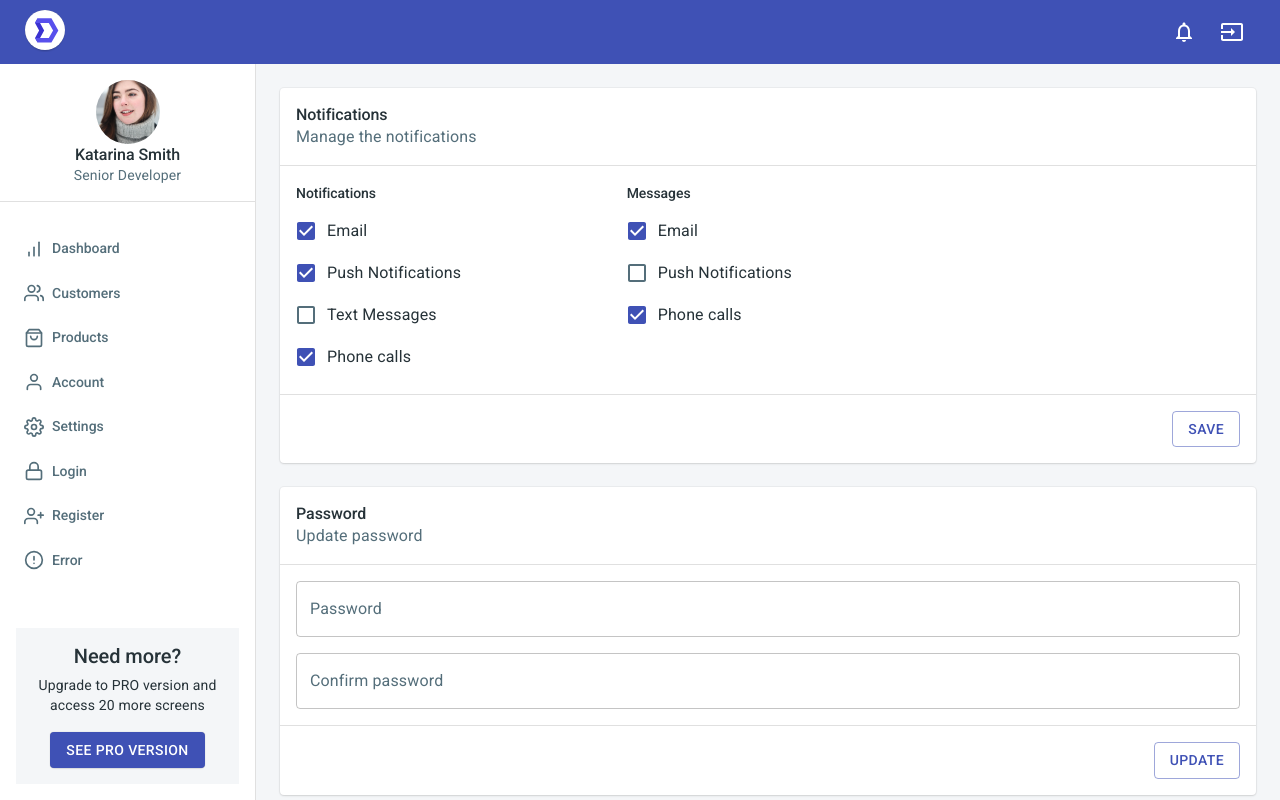
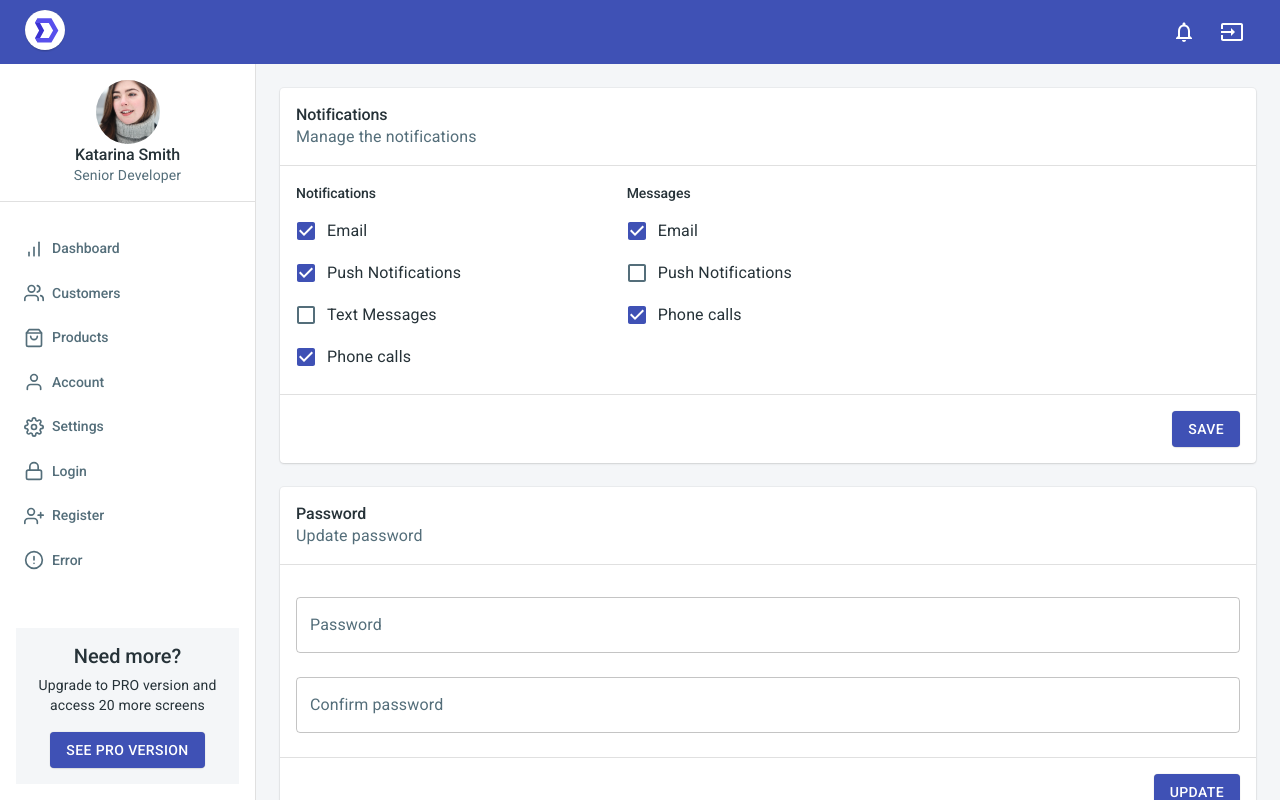
Before and after one commit to brilliantcodes/material-kit-react, a React (Create React App) app: page /app/settings in a window 1280 px wide. Built offline with nearby package versions, Linux system fonts and the light colour scheme.

Commit message:
Fix style

```diff
--- a/src/views/reports/DashboardView/LatestOrders.js
+++ b/src/views/reports/DashboardView/LatestOrders.js
@@ -162,7 +162,7 @@ const LatestOrders = ({ className, ...rest }) => {
       </PerfectScrollbar>
       <Box
         display="flex"
-        justifyContent="center"
+        justifyContent="flex-end"
         p={2}
       >
         <Button
--- a/src/views/reports/DashboardView/LatestProducts.js
+++ b/src/views/reports/DashboardView/LatestProducts.js
@@ -105,7 +105,7 @@ const LatestProducts = ({ className, ...rest }) => {
       <Divider />
       <Box
         display="flex"
-        justifyContent="center"
+        justifyContent="flex-end"
         p={2}
       >
         <Button
--- a/src/views/settings/SettingsView/Notifications.js
+++ b/src/views/settings/SettingsView/Notifications.js
@@ -121,7 +121,7 @@ const Notifications = ({ className, ...rest }) => {
         >
           <Button
             color="primary"
-            variant="outlined"
+            variant="contained"
           >
             Save
           </Button>
--- a/src/views/settings/SettingsView/Password.js
+++ b/src/views/settings/SettingsView/Password.js
@@ -45,6 +45,7 @@ const Password = ({ className, ...rest }) => {
           <TextField
             fullWidth
             label="Password"
+            margin="normal"
             name="password"
             onChange={handleChange}
             type="password"
@@ -54,9 +55,9 @@ const Password = ({ className, ...rest }) => {
           <TextField
             fullWidth
             label="Confirm password"
+            margin="normal"
             name="confirm"
             onChange={handleChange}
-            style={{ marginTop: '1rem' }}
             type="password"
             value={values.confirm}
             variant="outlined"
@@ -70,7 +71,7 @@ const Password = ({ className, ...rest }) => {
         >
           <Button
             color="primary"
-            variant="outlined"
+            variant="contained"
           >
             Update
           </Button>
```
